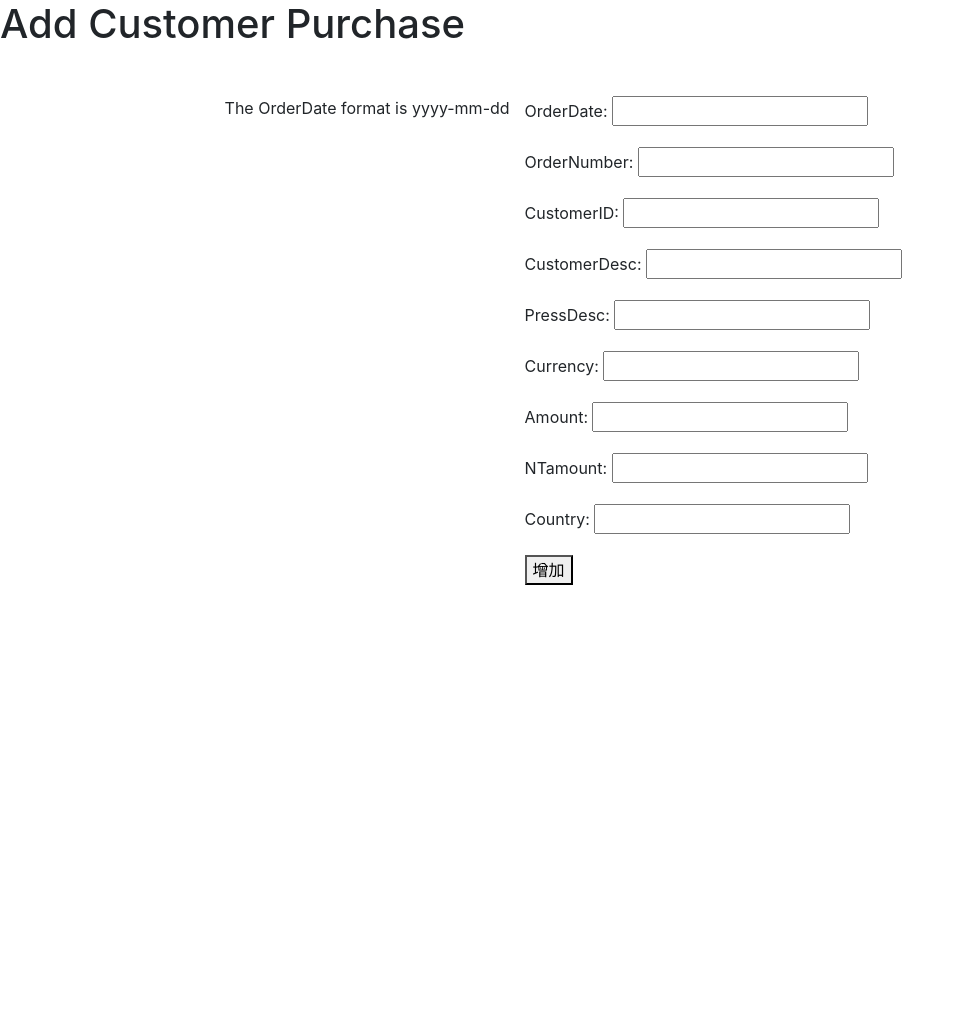
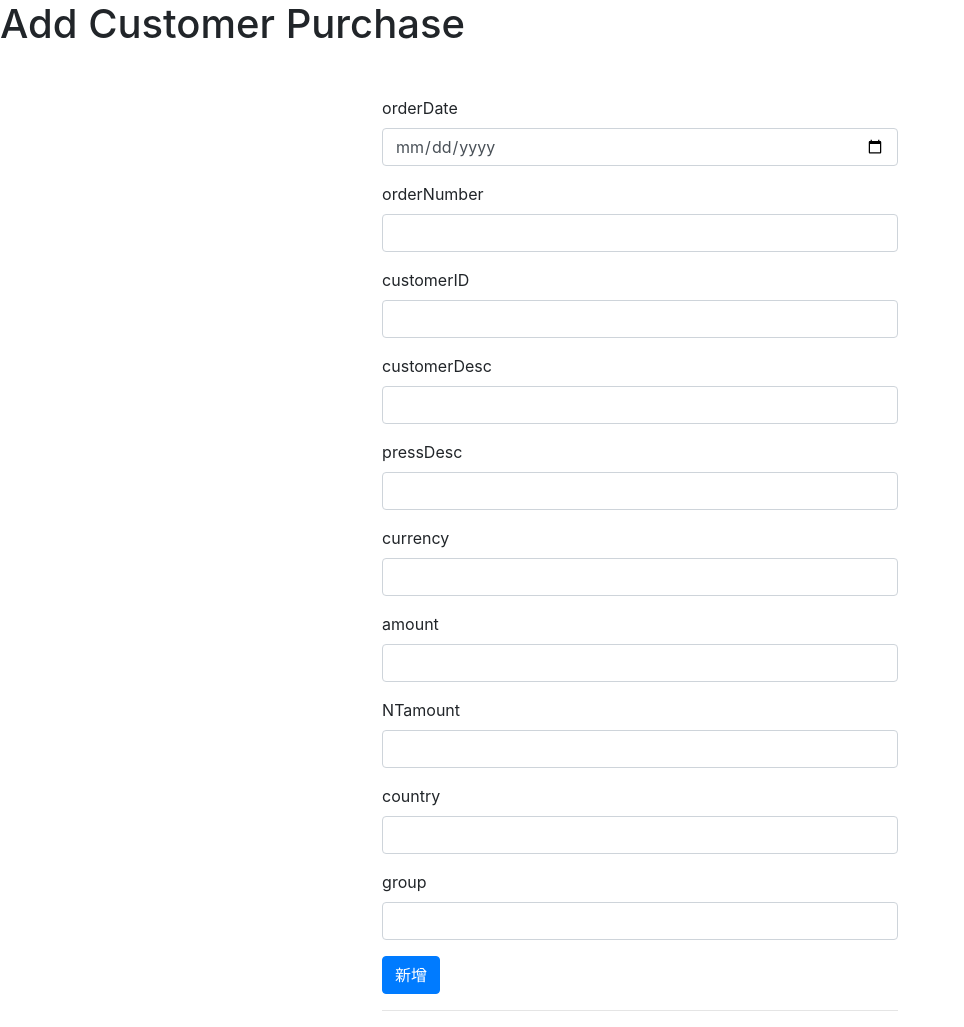
Before and after one commit to wmcompass/onboard, a Django app: page /addPurchase in a window 1280 px wide. Shown: the part 56-1083 px from the top of the page, without its empty margins (0-964 px from the left). Before the commit the page ends 641 px from the top, so only its background shows below. Run offline with Django 3.2, Linux system fonts and the light colour scheme; a user stored in the database is signed in; data comes from the database, SQL or seed files in the repository; both versions use the stored data as it was after the commit; some libraries are stand-ins or nearby versions.

Commit message:
'20200729-1621'

```diff
--- a/display/forms.py
+++ b/display/forms.py
@@ -3,11 +3,10 @@ from django.forms import ModelForm
 from .models import purchase
 from .models import custID
 
-class managePurchaseForm(ModelForm):
+class manageAccountForm(ModelForm):
     class Meta:
-        model = purchase
-        fields = ['orderDate', 'orderNumber', 'customerID', 'customerDesc', 'pressDesc',
-                  'currency', 'amount', 'NTamount', 'country']
+        model = custID
+        fields = ['customerID', 'username', 'customerDesc', 'group', 'isAdmin']
 
 class custIDForm(ModelForm):
     class Meta:
@@ -18,4 +17,10 @@ class addPurchaseForm(ModelForm):
     class Meta:
         model = purchase
         fields = ['orderDate', 'orderNumber', 'customerID', 'customerDesc', 'pressDesc',
+                  'currency', 'amount', 'NTamount', 'country', 'group']
+
+class editPurchaseForm(ModelForm):
+    class Meta:
+        model = purchase
+        fields = ['orderDate', 'orderNumber', 'customerID', 'customerDesc', 'pressDesc',
                   'currency', 'amount', 'NTamount', 'country']
--- a/display/models.py
+++ b/display/models.py
@@ -13,6 +13,7 @@ class purchase(models.Model):
     amount = models.FloatField()
     NTamount = models.FloatField()
     country = models.CharField(max_length=100)
+    group = models.CharField(max_length=250)
 
     def __str__ (self):
         return '%s %s %s' % (self.orderNumber, self.customerDesc, self.customerID)
@@ -26,3 +27,6 @@ class custID(models.Model):
     customerDesc = models.CharField(max_length=250)
     group = models.CharField(max_length=250)
     isAdmin = models.BooleanField(default=False)
+
+    def __str__ (self):
+        return '%s %s %s %s' % (self.customerID, self.username, self.group , self.isAdmin)
--- a/display/templates/display/addPurchase.html
+++ b/display/templates/display/addPurchase.html
@@ -4,19 +4,111 @@
 
 <h1>Add Customer Purchase</h1>
 
-<div class="row justify-content-center mt-5">
 
-    <br> {{error}} <br>
-    <br> {{success}} <br>
-    <p> The OrderDate format is yyyy-mm-dd</p>
+    <div class="row justify-content-center mt-5">
         <div class="col-md-5">
-            <form method="POST">
-                {% csrf_token %}
-                {{form.as_p}}
-                <button type = "submit" >增加</button>
-            </form>
+            {% if error %}
+                <div class="alert alert-danger" role="alert">
+                    {{ error }}
+                </div>
+            {% endif %}
+                {% if group == "super" %}
+                    <form method="POST">
+                        {% csrf_token %}
+                        <div class="form-group">
+                            <label for="orderDate">orderDate</label>
+                            <input type="date" name="orderDate" class="form-control" id="orderDate">
+                        </div>
+                        <div class="form-group">
+                            <label for="orderNumber">orderNumber</label>
+                            <input type="text" name="orderNumber" class="form-control" id="orderNumber">
+                        </div>
+                        <div class="form-group">
+                            <label for="customerID">customerID</label>
+                            <input type="text" name="customerID" class="form-control" id="customerID">
+                        </div>
+                        <div class="form-group">
+                            <label for="customerDesc">customerDesc</label>
+                            <input type="text" name="customerDesc" class="form-control" id="customerDesc">
+                        </div>
+                        <div class="form-group">
+                            <label for="pressDesc">pressDesc</label>
+                            <input type="text" name="pressDesc" class="form-control" id="pressDesc">
+                        </div>
+                        <div class="form-group">
+                            <label for="currency">currency</label>
+                            <input type="text" name="currency" class="form-control" id="currency">
+                        </div>
+                        <div class="form-group">
+                            <label for="amount">amount</label>
+                            <input type="text" name="amount" class="form-control" id="amount">
+                        </div>
+                        <div class="form-group">
+                            <label for="NTamount">NTamount</label>
+                            <input type="text" name="NTamount" class="form-control" id="NTamount">
+                        </div>
+                        <div class="form-group">
+                            <label for="country">country</label>
+                            <input type="text" name="country" class="form-control" id="country">
+                        </div>
+                        <div class="form-group">
+                            <label for="group">group</label>
+                            <input type="text" name="group" class="form-control" id="group" ">
+                        </div>
+
+                        <button type="submit" class="btn btn-primary">新增</button>
+                    </form>
+                {% else %}
+                    <form method="POST">
+                        {% csrf_token %}
+                        <div class="form-group">
+                            <label for="orderDate">orderDate</label>
+                            <input type="date" name="orderDate" class="form-control" id="orderDate">
+                        </div>
+                        <div class="form-group">
+                            <label for="orderNumber">orderNumber</label>
+                            <input type="text" name="orderNumber" class="form-control" id="orderNumber">
+                        </div>
+                        <div class="form-group">
+                            <label for="customerID">customerID</label>
+                            <input type="text" name="customerID" class="form-control" id="customerID">
+                        </div>
+                        <div class="form-group">
+                            <label for="customerDesc">customerDesc</label>
+                            <input type="text" name="customerDesc" class="form-control" id="customerDesc">
+                        </div>
+                        <div class="form-group">
+                            <label for="pressDesc">pressDesc</label>
+                            <input type="text" name="pressDesc" class="form-control" id="pressDesc">
+                        </div>
+                        <div class="form-group">
+                            <label for="currency">currency</label>
+                            <input type="text" name="currency" class="form-control" id="currency">
+                        </div>
+                        <div class="form-group">
+                            <label for="amount">amount</label>
+                            <input type="text" name="amount" class="form-control" id="amount">
+                        </div>
+                        <div class="form-group">
+                            <label for="NTamount">NTamount</label>
+                            <input type="text" name="NTamount" class="form-control" id="NTamount">
+                        </div>
+                        <div class="form-group">
+                            <label for="country">country</label>
+                            <input type="text" name="country" class="form-control" id="country">
+                        </div>
+                        <div class="form-group">
+                            <input type="hidden" name="group" class="form-control" id="group" value="{{ group }}">
+                        </div>
+
+                        <button type="submit" class="btn btn-primary">新增</button>
+                    </form>
+                {% endif %}
+            <hr>
+
         </div>
-</div>
+    </div>
+
 
 
 {% endblock %}
--- a/display/templates/display/base.html
+++ b/display/templates/display/base.html
@@ -34,6 +34,9 @@
                     </li>
                     <li class="nav-item {{ signup }}">
                         <a class="nav-link" href="{% url 'signup' %}">註冊</a>
+                    </li>
+                    <li class="nav-item {{ manageAccount }}">
+                        <a class="nav-link" href="{% url 'manageAccount' %}">帳號管理</a>
                     </li>
                 </ul>
             </div>>
--- a/display/views.py
+++ b/display/views.py
@@ -2,8 +2,8 @@ from django.shortcuts import render, redirect, get_object_or_404
 from django.http import HttpResponse
 from .models import purchase
 from .models import displayBackground
-from .forms import managePurchaseForm
 from .forms import addPurchaseForm
+from .forms import editPurchaseForm
 from .models import custID
 
 from django.contrib.auth.decorators import login_required
@@ -22,6 +22,7 @@ from verify import views
 def membershipHome(request):
     current_user = User.objects.get(username=request.user.username)
     Admin = custID.objects.get(username=current_user).isAdmin
+    group = custID.objects.get(username=current_user).group
     isAdmin = Admin
     if isAdmin == False:
         current_custID = custID.objects.filter(username=current_user).values_list('customerID')[0]
@@ -33,15 +34,23 @@ def membershipHome(request):
 
         return render(request, 'display/membershipHome.html', {'purchases': purchaseparts, 'current':current_custID, 'current_users':current_user, 'isAdmin': isAdmin, 'totalcount': totalcount, 'totalvalue': totalvalue})
     else:
-        purchaseparts = purchase.objects.all()
-        return render(request, 'display/membershipHome.html', {'purchases': purchaseparts, 'current_users':current_user, 'isAdmin': isAdmin})
-        #return render(request, 'display/base.html', {'admin': Admin})
+            if group == 'super':
+                purchaseparts = purchase.objects.all()
+                return render(request, 'display/membershipHome.html', {'purchases': purchaseparts, 'current_users':current_user, 'isAdmin': isAdmin})
+                #return render(request, 'display/base.html', {'admin': Admin})
+            else:
+                purchaseparts = purchase.objects.filter(group=group)
+                return render(request, 'display/membershipHome.html', {'purchases': purchaseparts, 'current_users':current_user, 'isAdmin': isAdmin})
+                #return render(request, 'display/base.html', {'admin': Admin})
+
 
 
 @login_required
 def addPurchase(request):
     if request.method == "GET":
-        return render(request, 'display/addPurchase.html', {'form' : addPurchaseForm })
+        current_user = User.objects.get(username=request.user.username)
+        group = custID.objects.get(username=current_user).group
+        return render(request, 'display/addPurchase.html', {'form' : addPurchaseForm , 'group':group})
     else:
         try:
             form = addPurchaseForm(request.POST)
@@ -54,11 +63,11 @@ def addPurchase(request):
 def editPurchase(request, purchase_pk):
     editpurchase = get_object_or_404(purchase, pk= purchase_pk)
     if request.method == "GET":
-        form = addPurchaseForm(instance=editpurchase)
+        form = editPurchaseForm(instance=editpurchase)
         return render(request, 'display/editPurchase.html', {'purchase': editpurchase,'form': form})
     else:
         try:
-            form = addPurchaseForm(request.POST, instance=editpurchase)
+            form = editPurchaseForm(request.POST, instance=editpurchase)
             form.save()
             return redirect('membershipHome')
         except ValueError:
@@ -73,19 +82,8 @@ def deletePurchase(request, purchase_pk):
 
 
 @login_required
-def managePurchase(request):
-    if request.method == "GET":
-        background = displayBackground.objects.all()
-        return render(request, 'display/managePurchase.html', {'backgrounds': background, 'form': managePurchaseForm()})
-    else:
-        try:
-            form = managePurchaseForm(request.POST)
-            form.save()
-            # newManagePurchase = form.save(commit=False)
-            #newManagePurchase.user = request.user
-            #newManagePurchase.save()
-            background = displayBackground.objects.all()
-            return render(request, 'display/managePurchase.html', {'backgrounds': background, 'form': managePurchaseForm()})
-        except ValueError:
-            background = displayBackground.objects.all()
-            return render(request, 'display/managePurchase.html', {'backgrounds': background, 'form': managePurchaseForm(), 'error': '資料型態有錯誤'})
+def manageAccount(request):
+    current_user = User.objects.get(username=request.user.username)
+    group = custID.objects.get(username=current_user).group
+    accounts = custID.objects.filter(group=group)
+    return render(request, 'display/manageAccount.html', {'accounts': accounts})
--- a/membership/urls.py
+++ b/membership/urls.py
@@ -44,8 +44,8 @@ urlpatterns = [
     #會員登出頁面
     path('logout', vv.logoutuser, name='logoutuser'),
 
-    #管理者帳號 - TBD
-    path('managePurchase', dv.managePurchase, name='managePurchase'),
+    #管理使用者帳號 - TBD
+    path('manageAccount', dv.manageAccount, name='manageAccount'),
 
     #增加交易資料
     path('addPurchase', dv.addPurchase, name='addPurchase'),
--- a/verify/templates/verify/home.html
+++ b/verify/templates/verify/home.html
@@ -26,6 +26,9 @@
                 <button type="submit" class="btn btn-primary">Login</button>
             </form>
             <hr>
+            <a href="{% url 'adminRegister' %}">
+            管理帳號註冊
+            </a>
         </div>
     </div>
 
--- a/verify/templates/verify/signup.html
+++ b/verify/templates/verify/signup.html
@@ -38,8 +38,9 @@
                     <label for="customerDesc">CustomerDesc</label>
                     <input type="customerDesc" name="customerDesc" class="form-control" id="customerDesc">
                 </div>
-
-
+                <div class="form-group">
+                    <input type="hidden" name="group" class="form-control" id="group" value="{{ group }}">
+                </div>
 
                 <button type="submit" class="btn btn-primary">Sign Up</button>
             </form>
--- a/verify/views.py
+++ b/verify/views.py
@@ -25,7 +25,10 @@ from display import views
 def signup(request):
     if request.method =="GET":
         background = verifyBackground.objects.all()
-        return render(request, 'verify/signup.html', {'backgrounds':background,'form':UserCreationForm()})
+        current_user = User.objects.get(username=request.user.username)
+        group = custID.objects.get(username=current_user).group
+
+        return render(request, 'verify/signup.html', {'backgrounds':background,'form':UserCreationForm() , 'group':group})
     else:
         #Create a new user
         if request.POST['password1'] == request.POST['password2']:
@@ -77,7 +80,6 @@ def adminRegister(request):
                     user = User.objects.create_user(request.POST['username'], password=request.POST['password1'])
                     user.save()
                     form = custIDForm(request.POST)
-                    form.isAdmin = 'True'
                     newuser = form.save(commit=False)
                     newuser.save()
                     login(request, user)
```
Also changed, not shown: display/templates/display/manageAccount.html (added, +34 -0 lines), display/templates/display/managePurchase.html (deleted, +0 -16 lines), db.sqlite3, display/migrations/0008_purchase_group.py (added), display/migrations/0009_auto_20200729_1113.py (added), display/migrations/0010_auto_20200729_1200.py (added), display/migrations/0011_auto_20200729_1427.py (added).
